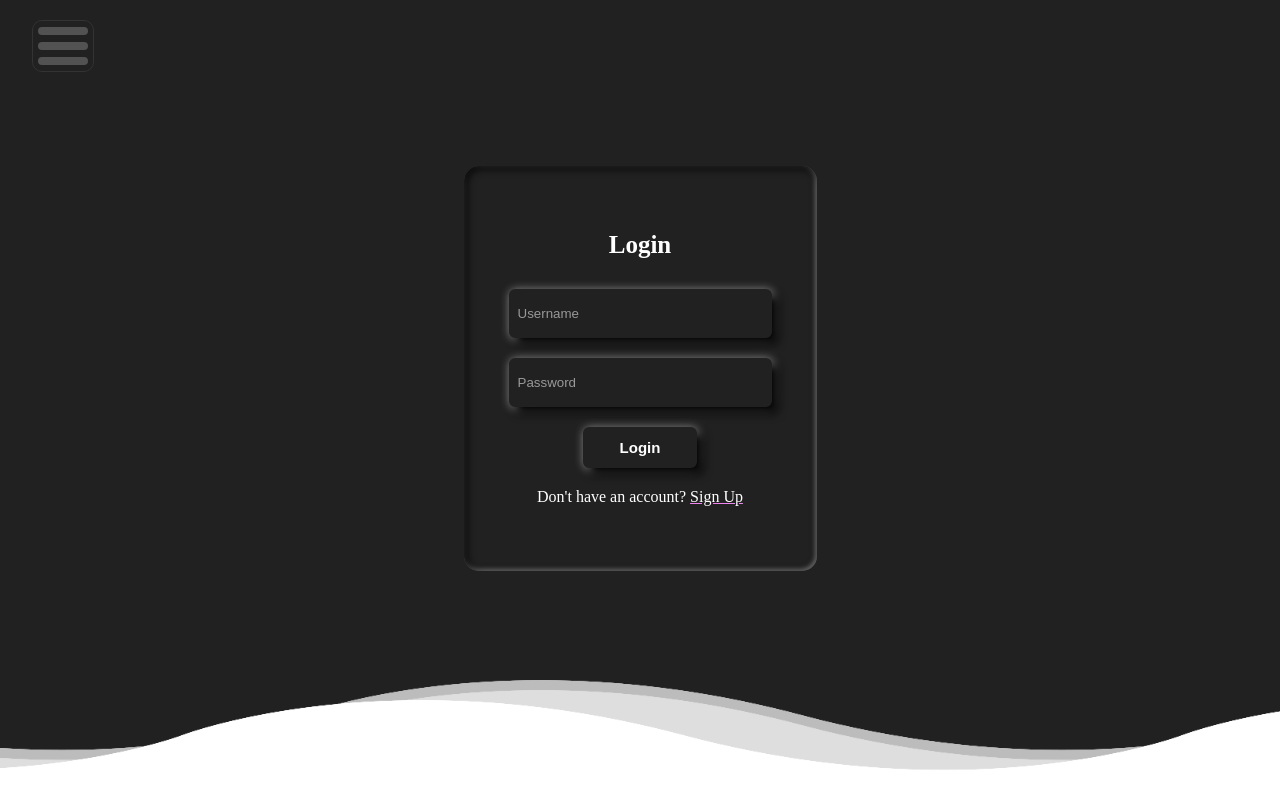
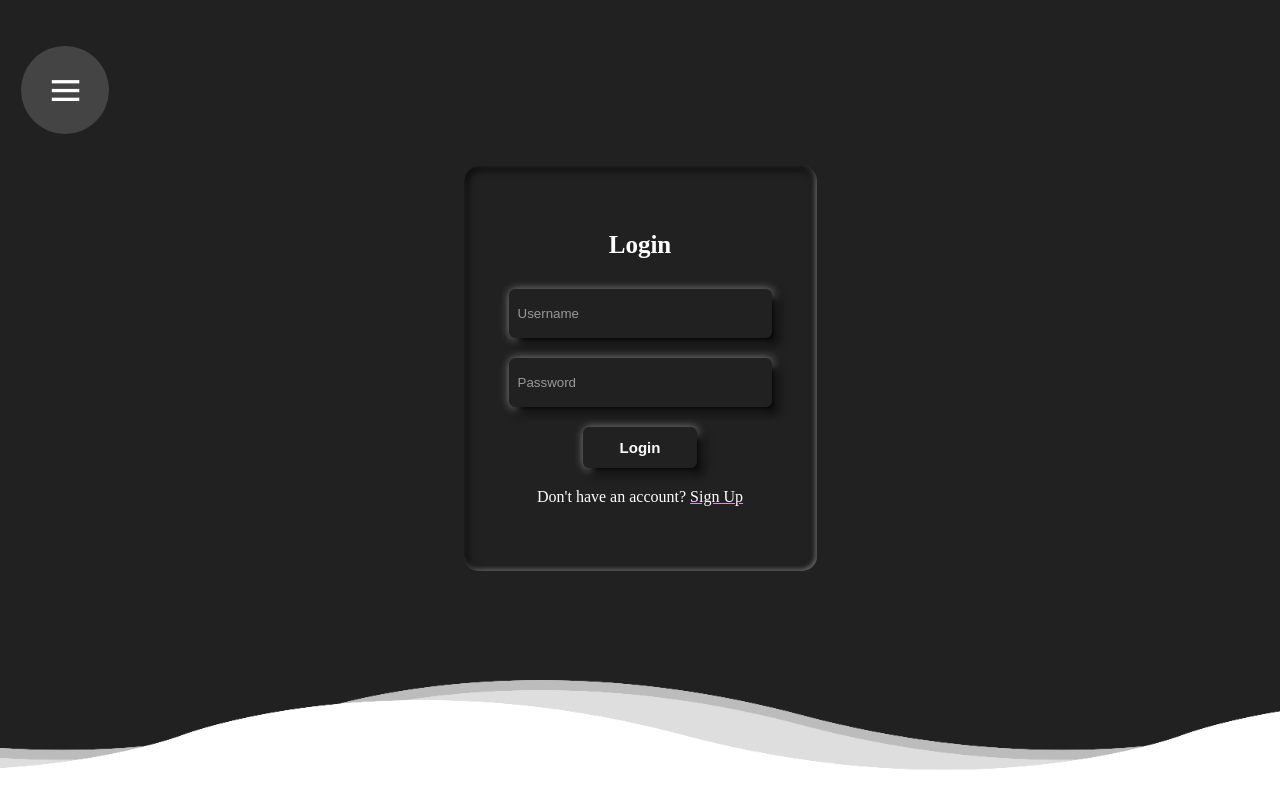
Before and after one commit to AmirSherov/next.js-project, a Next.js app: page /Login in a window 1280 px wide. Built offline with nearby package versions, Linux system fonts and the light colour scheme; data requests are answered from the project's data file.

Commit message:
burger menu

```diff
--- a/app/Login/page.js
+++ b/app/Login/page.js
@@ -33,7 +33,7 @@ export default function Login() {
     }
 
     function handleLogin(e) {
-        e.preventDefault();  // Предотвращаем перезагрузку страницы
+        e.preventDefault();
         const user = existingUser.find((user) => user.username === login.username && user.password === login.password);
         if (user) {
             toast.success("Login Successful");
@@ -46,7 +46,7 @@ export default function Login() {
     }
 
     function registrationCheck(e) {
-        e.preventDefault();  // Предотвращаем перезагрузку страницы
+        e.preventDefault();
         const userExists = existingUser.some((user) => user.username === registration.username);
         if (userExists) {
             toast.error("Username already exists");
--- a/app/Login/style.scss
+++ b/app/Login/style.scss
@@ -10,6 +10,7 @@ overflow: hidden;
 
 body {
   background-color: #212121;
+  max-height: 90vh;
 }
 
 .form {
@@ -207,7 +208,6 @@ section  .wave.wave3 {
 
 .star::before {
   content: '\f005';
-  font-family: FontAwesome;
   text-shadow: 0 0 5px #fff, 0 0 20px #fff, 0 0 50px #fff;
 }
 
--- a/app/nav/index.js
+++ b/app/nav/index.js
@@ -1,48 +1,26 @@
 'use client';
 import "./style.scss";
-import { AiOutlineProduct } from "react-icons/ai";
-import { FaBorderAll, FaBasketShopping } from "react-icons/fa6";
-import { IoIosLogIn } from "react-icons/io";
-import { useRef, useState } from "react";
-import Link from "next/link";
-
-export default function Nav() {
-    const [open, setOpen] = useState(false);
-    const burger = useRef();
-    const nav = useRef();
-
-    function handleNav() {
-        setOpen(!open);
-    }
-
+import Link  from "next/link";
+function Nav() {
     return (
         <>
-            <div
-                ref={burger}
-                className={`burger`}
-                onClick={handleNav} // Используем onClick вместо addEventListener
-            >
-                <div></div>
-                <div></div>
-                <div></div>
-            </div>
-            <div
-                ref={nav}
-                className={`navigation-wrapper ${open ? "simple" : "active"}`}
-            >
-                <div className="logo-container">
-                    <span><img width={60} height={60} src="../images/logo.webp" alt="Logo" /></span>
-                    <span>Python Food</span>
-                </div>
-                <div className="navigation-items">
-                    <Link className="home" href="/">
-                    <div><span> Home</span><span><AiOutlineProduct /></span> </div></Link>
-                    <Link className="orders" href="/Orders"><div><span>Orders</span><span><FaBorderAll /></span></div></Link>
-                    <Link className="basket" href="/Basket"><div><span>Basket</span><span><FaBasketShopping /></span></div></Link>
-                    <Link className="login" href="/Login"><div><span>Login</span><span><IoIosLogIn /></span></div></Link>
+            <nav className="menu">
+                <input type="checkbox" href="#" className="menu-open" name="menu-open" id="menu-open" />
+                <label className="menu-open-button" htmlFor="menu-open">
+                    <span className="hamburger hamburger-1"></span>
+                    <span className="hamburger hamburger-2"></span>
+                    <span className="hamburger hamburger-3"></span>
+                </label>
 
-                </div>
-            </div>
+                <Link className="menu-item" href="/"><i >Home</i></Link>
+                <Link className="menu-item" href="/Orders"><i >Orders</i></Link>
+                <Link className="menu-item" href="/Basket"><i>Basket</i></Link>
+                <Link className="menu-item" href="/Login"><i >Login</i></Link>
+                <Link className="menu-item" href="/About"><i>About</i></Link>
+            </nav>
+
+
         </>
     );
 }
+export default Nav;
--- a/app/nav/style.scss
+++ b/app/nav/style.scss
@@ -1,114 +1,145 @@
-.burger{
-    width: 50px;
-    height: 40px;
-    border: 1px solid #333 ;
-    display: flex;
-    padding: 5px;
-    flex-direction: column;
-    justify-content: center;
-    align-items: center;
-    z-index: 2500;
-    position: fixed;
-    border-radius: 10px;
-    gap: 7px;
-    left: 32px;
-    top: 20px;
-    transition: 0.3s;
-    &:active{
-        transform: scale(0.9);
+
+$fg:#444444;
+$bg:#009688;
+$pi:3.14;
+
+$menu-items:5;
+$open-distance:105px;
+$opening-angle:$pi*2;
+
+body{
+  background:$bg;
+  color:white;
+  text-align:center;
 }
-    div{
-        height: 8px;
-        border-radius: 10px;
-        width: 100%;
-        background-color: #525252  ;
+a{
+  color:inherit;
+}
+h1, h2, h3, h4{
+  margin:0;
+  margin-bottom:10px;
+  margin-top:10px;
+}
+h1{
+  font-size:3em;
+}
+%goo{
+  filter:url('#shadowed-goo');
+}
+%ball{
+  background:$fg;
+  border-radius:100%;
+  width:80px;
+  height:80px;
+  margin-left:-40px;
+  position:absolute;
+  top:20px;
+  color:white;
+  text-align:center;
+  line-height:80px;
+  transform:translate3d(0,0,0);
+  transition:transform ease-out 200ms;
+}
+.menu-open{
+  display:none;
+}
+.menu-item{
+  @extend %ball;
+  text-decoration: none;
+}
+.hamburger{
+  $width:25px;
+  $height:3px;
+  width:$width;
+  height:$height;
+  background:white;
+  display:block;
+  position:absolute;
+  top:50%;
+  left:50%;
+  margin-left:-$width/2;
+  margin-top:-$height/2;
+  transition:transform 200ms;
+}
+$hamburger-spacing:8px;
+.hamburger-1{
+  transform:translate3d(0,-$hamburger-spacing,0);
+}
+.hamburger-2{
+  transform:translate3d(0,0,0);
+}
+.hamburger-3{
+  transform:translate3d(0,$hamburger-spacing,0);
+}
+.menu-open:checked+.menu-open-button{
+  .hamburger-1{
+    transform:translate3d(0,0,0) rotate(45deg);
+  }
+  .hamburger-2{
+    transform:translate3d(0,0,0) scale(0.1,1);
+  }
+  .hamburger-3{
+    transform:translate3d(0,0,0) rotate(-45deg);
   }
 }
-.active{
-    transform: translateX(-200px);
-    transition: 0.1s linear;
-}
-.simple{
-    transform: translateX(0px);
-    transition: 0.1s linear;
-}
-.navigation-wrapper{
-    display: flex;
-    flex-direction: column;
-    position: fixed;
-    top: 0;
-    justify-content: center;
+.menu{
+  @extend %goo;
+  $width:100px;
+  $height:100px;
+  position:fixed;
+  left:20px;
+  z-index: 3000;
+  font-family: "Playwrite GB S", cursive;
+  font-optical-sizing: auto;
+  font-weight: weight;
   user-select: none;
-    z-index: 2000;
-    padding-top:30px;
-    align-items: center;
-    position: fixed;
-    width: 8%;
-    left: 0;
-    height: 100%;
-    background-color: #212121;
-    border: 2px solid #333;
-    border-radius: 0px 10px 10px 0px ;
-    .logo-container{
-        display: flex;
-        flex-direction: column;
-        justify-content: center;
-        align-items: center;
-        position: relative;
-        top: -40px;
-        gap: 5px    ;
-        span:nth-child(1){
-            img{
-                border-radius: 50%;
-            }
-        }
-        span{
-            color: white;
-            font-size: 18px;
-            font-family: sans-serif;
-            text-align: center;
-            font-weight: 600;
-            justify-content: center;
-            align-items: center;
-
-        }
-    }
-    .login , .home , .basket , .orders{
-        color: white;
-        font-size: 18px;
-        font-family: sans-serif;
-        text-align: center;
-        font-weight: 600;
-        justify-content: center;
-        align-items: center;
-        text-decoration: none;
-        }
-        .navigation-items div {
-
-            color: white;
-            font-weight: 800;
-            font-family: sans-serif;
-            display: flex;
-            gap:5px;
-            height: 70px;
-            width: 122px;
-            justify-content: center;
-            text-align: center;
-            align-items: center;
-            border-radius: 8px;
-            transition: all 0.3s ease;
-            cursor: pointer;
-
-            span {
-                width: 100%;
-                text-align: center;
+  font-style: normal;
+  top: 30px;
+  padding-left: 45px;
+  width:$width;
+  height:$height;
+  box-sizing:border-box;
+  font-size:20px;
+  text-align:left;
 }
 
-            &:hover {
-                transform: scale(1.05);
-                background-color: #333;
-                box-shadow: 0 4px 8px rgba(0, 0, 0, 0.3);
-                color: #e0e0e0;
+
+.menu-item{
+  &:hover{
+    background:white;
+    color:$fg;
+  }
+  @for $i from 1 through $menu-items{
+    &:nth-child(#{$i+2}){
+      transition-duration:180ms;
     }
   }
 }
+
+.menu-open-button{
+  @extend %ball;
+  z-index:2;
+  transition-timing-function:cubic-bezier(0.175, 0.885, 0.320, 1.275);
+  transition-duration:400ms;
+  transform:scale(1.1,1.1) translate3d(0,0,0);
+  cursor:pointer;
+}
+.menu-open-button:hover{
+  transform:scale(1.2,1.2) translate3d(0,0,0);
+}
+.menu-open:checked+.menu-open-button{
+  transition-timing-function:linear;
+  transition-duration:200ms;
+  transform:scale(0.8,0.8) translate3d(0,0,0);
+}
+
+.menu-open:checked~.menu-item{
+  transition-timing-function:cubic-bezier(0.165, 0.840, 0.440, 1.000);
+  @for $i from 1 through $menu-items{
+
+    &:nth-child(#{$i+2}){
+      transition-duration:90ms+(80ms*$i);
+      transform:translate3d((80px*$i),0,0);
+    }
+  }
+}
```
Also changed, not shown: app/About/page.js (added, +7 -0 lines), app/About/style.scss (added). Lines whose indentation alone changed are shown as unchanged.
